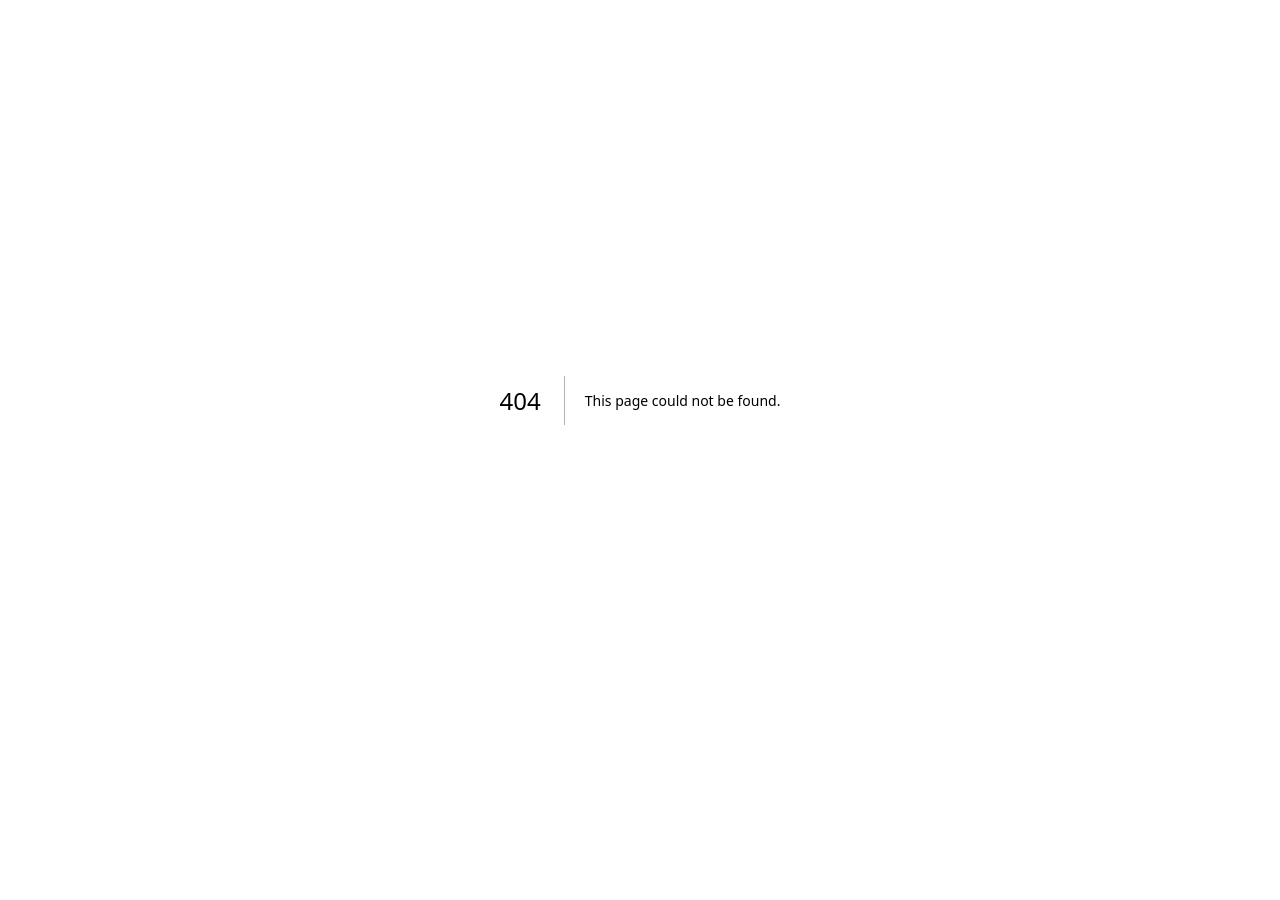
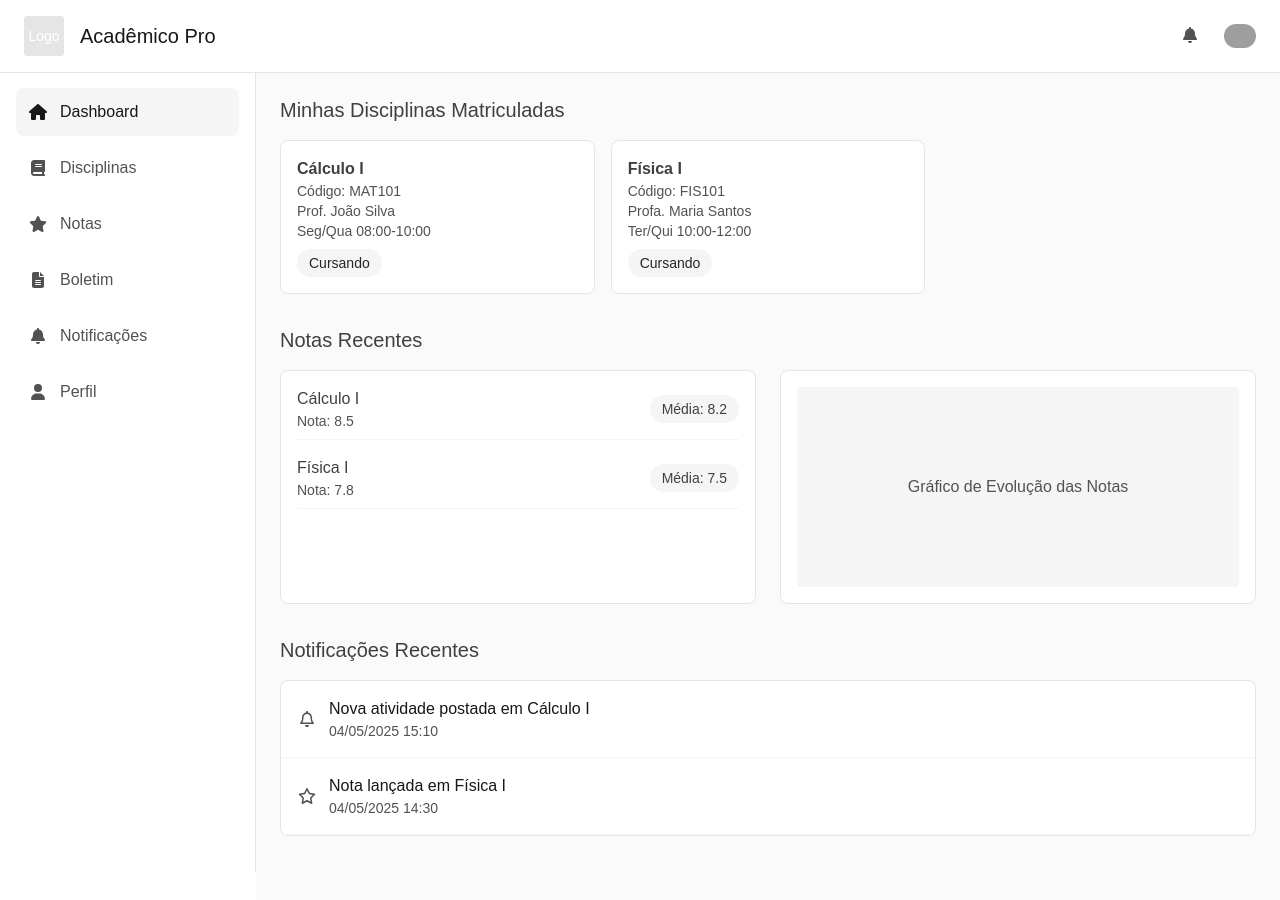
Before and after one commit to Flavio-JS/academico-pro, a Next.js app in the folder academico-pro-frontend/: page /dashboard in a window 1280 px wide. Before the commit this address had no page. Before the commit the page ends 800 px from the top, so only its background shows below. Built offline with nearby package versions, Linux system fonts and the light colour scheme; grey boxes are pictures that could not be loaded.

Commit message:
created layout and dashboard page

```diff
--- /dev/null
+++ b/academico-pro-frontend/app/(authenticated)/dashboard/page.tsx
@@ -0,0 +1,95 @@
+import { faBell, faStar } from "@fortawesome/free-regular-svg-icons";
+import { FontAwesomeIcon } from "@fortawesome/react-fontawesome";
+
+export default function Dashboard() {
+  return (
+    <>
+      <section id="enrolled-courses" className="mb-8">
+        <h2 className="text-xl mb-4 text-neutral-700">
+          Minhas Disciplinas Matriculadas
+        </h2>
+        <div className="grid grid-cols-1 md:grid-cols-2 lg:grid-cols-3 gap-4">
+          <div className="bg-white p-4 rounded-lg border border-neutral-200 text-neutral-700">
+            <h3 className="font-bold">Cálculo I</h3>
+            <p className="text-sm text-neutral-600">Código: MAT101</p>
+            <p className="text-sm text-neutral-600">Prof. João Silva</p>
+            <p className="text-sm text-neutral-600">Seg/Qua 08:00-10:00</p>
+            <span className="inline-block mt-2 px-3 py-1 bg-neutral-100 text-neutral-800 rounded-full text-sm">
+              Cursando
+            </span>
+          </div>
+          <div className="bg-white p-4 rounded-lg border border-neutral-200 text-neutral-700">
+            <h3 className="font-bold">Física I</h3>
+            <p className="text-sm text-neutral-600">Código: FIS101</p>
+            <p className="text-sm text-neutral-600">Profa. Maria Santos</p>
+            <p className="text-sm text-neutral-600">Ter/Qui 10:00-12:00</p>
+            <span className="inline-block mt-2 px-3 py-1 bg-neutral-100 text-neutral-800 rounded-full text-sm">
+              Cursando
+            </span>
+          </div>
+        </div>
+      </section>
+
+      <section id="recent-grades" className="mb-8">
+        <h2 className="text-xl mb-4 text-neutral-700">Notas Recentes</h2>
+        <div className="grid grid-cols-1 lg:grid-cols-2 gap-6">
+          <div className="bg-white p-4 rounded-lg border border-neutral-200">
+            <div className="space-y-4">
+              <div className="flex justify-between items-center pb-2 border-b border-neutral-100">
+                <div>
+                  <h4 className="text-neutral-700">Cálculo I</h4>
+                  <p className="text-sm text-neutral-600">Nota: 8.5</p>
+                </div>
+                <span className="text-sm bg-neutral-100 px-3 py-1 rounded-full text-neutral-700">
+                  Média: 8.2
+                </span>
+              </div>
+              <div className="flex justify-between items-center pb-2 border-b border-neutral-100">
+                <div>
+                  <h4 className="text-neutral-700">Física I</h4>
+                  <p className="text-sm text-neutral-600">Nota: 7.8</p>
+                </div>
+                <span className="text-sm bg-neutral-100 px-3 py-1 rounded-full text-neutral-700">
+                  Média: 7.5
+                </span>
+              </div>
+            </div>
+          </div>
+          <div className="bg-white p-4 rounded-lg border border-neutral-200">
+            <div className="h-[200px] bg-neutral-100 rounded flex items-center justify-center">
+              <span className="text-neutral-600">
+                Gráfico de Evolução das Notas
+              </span>
+            </div>
+          </div>
+        </div>
+      </section>
+
+      <section id="notifications">
+        <h2 className="text-xl mb-4 text-neutral-700">Notificações Recentes</h2>
+        <div className="bg-white rounded-lg border border-neutral-200">
+          <div className="p-4 border-b border-neutral-100">
+            <div className="flex items-center gap-3">
+              <FontAwesomeIcon icon={faBell} width={20} className="text-neutral-600" />
+              <div>
+                <p className="text-neutral-900">
+                  Nova atividade postada em Cálculo I
+                </p>
+                <p className="text-sm text-neutral-600">04/05/2025 15:10</p>
+              </div>
+            </div>
+          </div>
+          <div className="p-4 border-b border-neutral-100">
+            <div className="flex items-center gap-3">
+              <FontAwesomeIcon icon={faStar} width={20} className="text-neutral-600" />
+              <div>
+                <p className="text-neutral-900">Nota lançada em Física I</p>
+                <p className="text-sm text-neutral-600">04/05/2025 14:30</p>
+              </div>
+            </div>
+          </div>
+        </div>
+      </section>
+    </>
+  );
+}
--- /dev/null
+++ b/academico-pro-frontend/app/(authenticated)/layout.tsx
@@ -0,0 +1,93 @@
+import { ReactNode } from "react";
+import Image from "next/image";
+import { FontAwesomeIcon } from "@fortawesome/react-fontawesome";
+import {
+  faBell,
+  faHouse,
+  faBook,
+  faStar,
+  faFileLines,
+  faUser,
+} from "@fortawesome/free-solid-svg-icons";
+
+export default function AuthenticatedLayout({
+  children,
+}: {
+  children: ReactNode;
+}) {
+  return (
+    <>
+      <nav
+        id="top-nav"
+        className="bg-white border-b border-neutral-200 fixed w-full top-0 z-50"
+      >
+        <div className="px-6 py-4 flex justify-between items-center">
+          <div className="flex items-center gap-4">
+            <div className="bg-neutral-200 w-10 h-10 rounded flex items-center justify-center">
+              <span className="text-white text-sm">Logo</span>
+            </div>
+            <h1 className="text-xl text-neutral-900">Acadêmico Pro</h1>
+          </div>
+          <div className="flex items-center gap-4">
+            <button className="p-2 hover:bg-neutral-100 rounded-full">
+              <FontAwesomeIcon
+                width={20}
+                icon={faBell}
+                className="text-neutral-600"
+              />
+            </button>
+            <Image
+              src="https://api.dicebear.com/7.x/notionists/svg?scale=200&seed=123"
+              alt="Avatar"
+              width={32}
+              height={32}
+              className="rounded-full"
+              unoptimized
+            />
+          </div>
+        </div>
+      </nav>
+
+      <div className="flex h-[900px] pt-[72px]">
+        <aside
+          id="sidebar"
+          className="w-64 border-r border-neutral-200 bg-white p-4 fixed h-full"
+        >
+          <nav className="space-y-2">
+            <span className="flex items-center gap-3 p-3 bg-neutral-100 rounded-lg text-neutral-900 cursor-pointer">
+              <FontAwesomeIcon width={20} icon={faHouse} />
+              <span>Dashboard</span>
+            </span>
+            <span className="flex items-center gap-3 p-3 hover:bg-neutral-50 rounded-lg text-neutral-600 cursor-pointer">
+              <FontAwesomeIcon width={20} icon={faBook} />
+              <span>Disciplinas</span>
+            </span>
+            <span className="flex items-center gap-3 p-3 hover:bg-neutral-50 rounded-lg text-neutral-600 cursor-pointer">
+              <FontAwesomeIcon width={20} icon={faStar} />
+              <span>Notas</span>
+            </span>
+            <span className="flex items-center gap-3 p-3 hover:bg-neutral-50 rounded-lg text-neutral-600 cursor-pointer">
+              <FontAwesomeIcon width={20} icon={faFileLines} />
+              <span>Boletim</span>
+            </span>
+            <span className="flex items-center gap-3 p-3 hover:bg-neutral-50 rounded-lg text-neutral-600 cursor-pointer">
+              <FontAwesomeIcon width={20} icon={faBell} />
+              <span>Notificações</span>
+            </span>
+            <span className="flex items-center gap-3 p-3 hover:bg-neutral-50 rounded-lg text-neutral-600 cursor-pointer">
+              <FontAwesomeIcon width={20} icon={faUser} />
+              <span>Perfil</span>
+            </span>
+          </nav>
+        </aside>
+
+        <main
+          id="dashboard"
+          className="flex-1 ml-64 p-6 bg-neutral-50 min-h-[calc(100vh-72px)] overflow-y-auto"
+        >
+          {children}
+        </main>
+      </div>
+    </>
+  );
+}
--- a/academico-pro-frontend/next.config.ts
+++ b/academico-pro-frontend/next.config.ts
@@ -7,6 +7,17 @@ const nextConfig: NextConfig = {
         ? process.env.API_URL
         : "http://localhost:30080",
   },
+  images: {
+    remotePatterns: [
+      {
+        protocol: "https",
+        hostname: "api.dicebear.com",
+        port: "",
+        pathname: "/**",
+      },
+    ],
+    disableStaticImages: true,
+  },
 };
 
 export default nextConfig;
```
